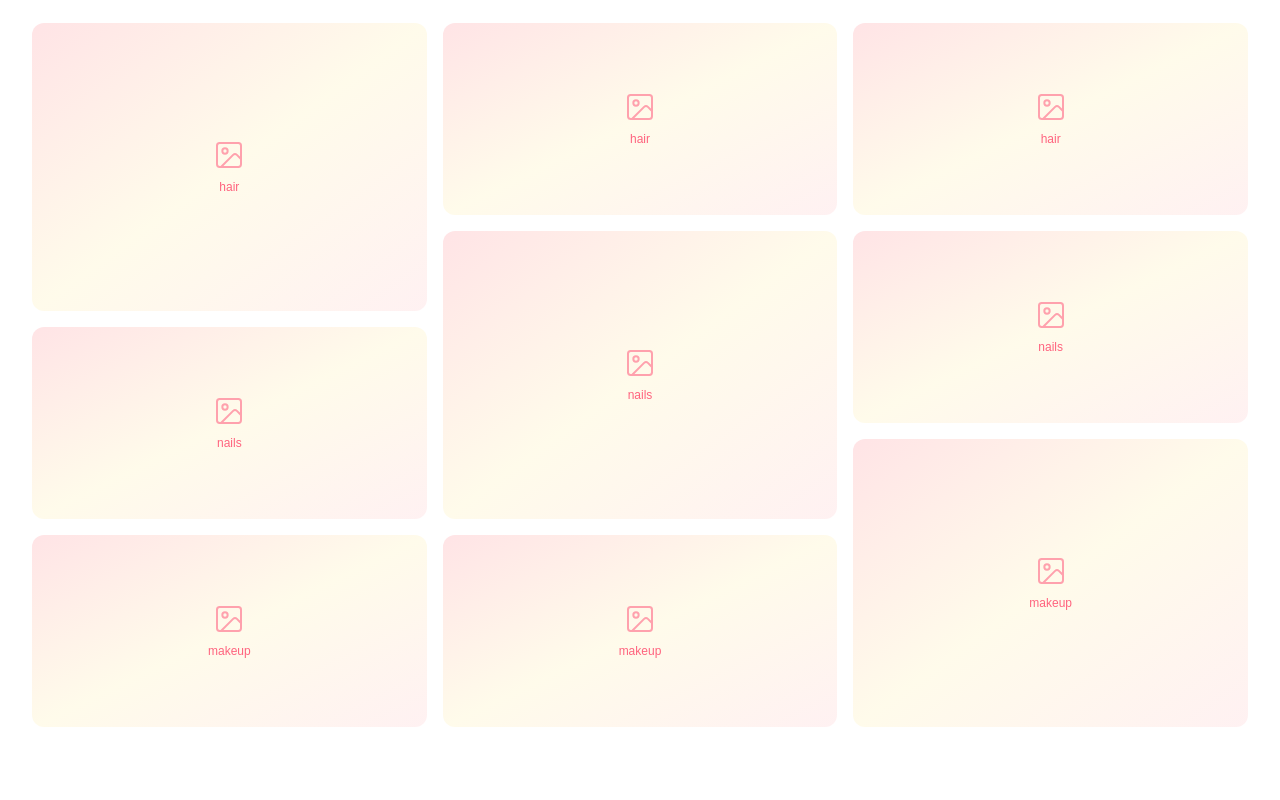
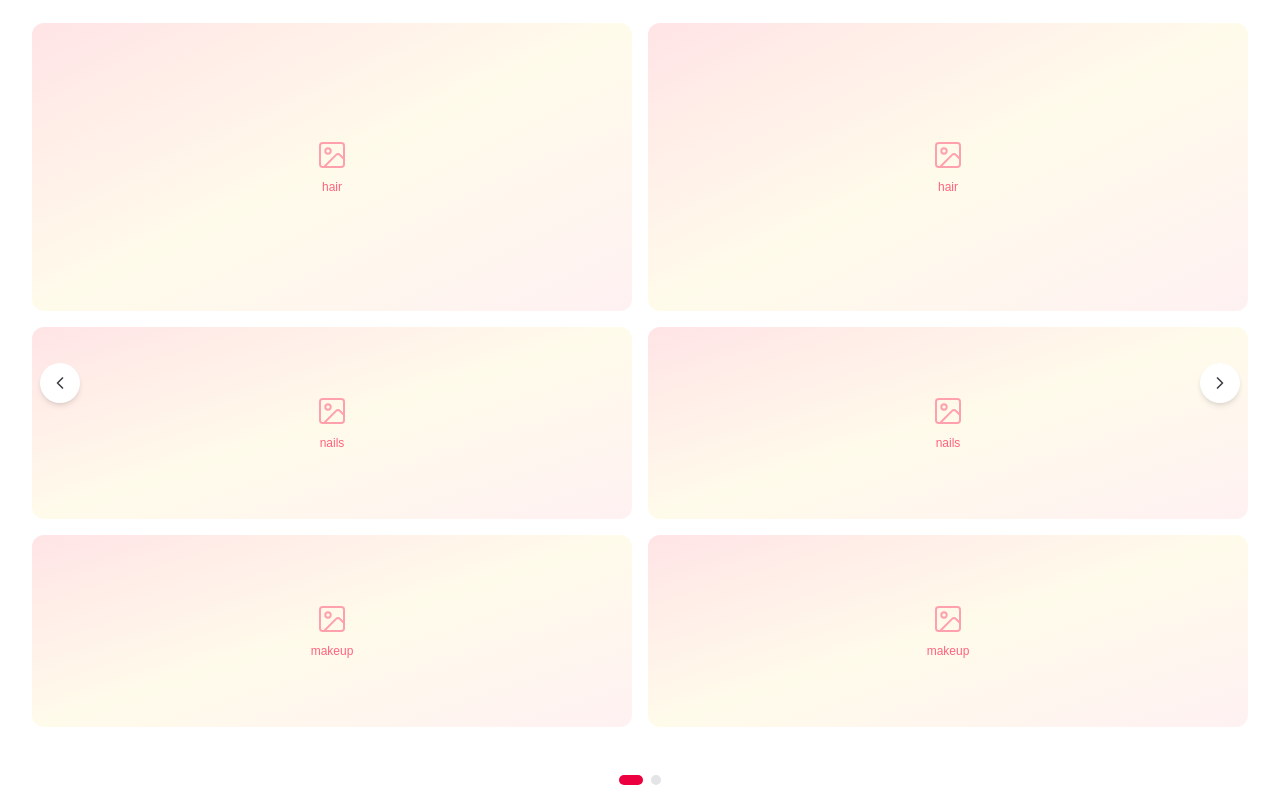
Before and after one commit to brandismtechnologies2023-eng/-vr-unisex-salon-v3, a Next.js app: page / in a window 1280 px wide. Shown: the part 4200-5000 px from the top of the page. Built offline with nearby package versions, Linux system fonts and the light colour scheme.

Commit message:
Turn Gallery into a slider with two masonry grids
Replaces the single scrolling masonry layout with a two-slide
carousel (framer-motion transitions, prev/next arrows, dot nav),
each slide showing its own 2-column masonry grid of photos.

```diff
--- a/components/home/Gallery.tsx
+++ b/components/home/Gallery.tsx
@@ -1,15 +1,27 @@
 "use client";
 
 import { useState } from "react";
+import { AnimatePresence, motion } from "framer-motion";
+import { ChevronLeft, ChevronRight } from "lucide-react";
 import SectionHeading from "@/components/shared/SectionHeading";
 import GalleryCard from "@/components/shared/GalleryCard";
 import Modal from "@/components/shared/Modal";
 import ImagePlaceholder from "@/components/shared/ImagePlaceholder";
 import { galleryImages } from "@/lib/data";
 
+const midpoint = Math.ceil(galleryImages.length / 2);
+const slides = [galleryImages.slice(0, midpoint), galleryImages.slice(midpoint)];
+
 export default function Gallery() {
+  const [slideIndex, setSlideIndex] = useState(0);
+  const [direction, setDirection] = useState(0);
   const [activeId, setActiveId] = useState<string | null>(null);
   const activeImage = galleryImages.find((img) => img.id === activeId) ?? null;
+
+  const goTo = (index: number) => {
+    setDirection(index > slideIndex ? 1 : -1);
+    setSlideIndex((index + slides.length) % slides.length);
+  };
 
   return (
     <section className="mx-auto max-w-7xl px-4 py-20 sm:px-6 lg:px-8">
@@ -19,13 +31,58 @@ export default function Gallery() {
         subtitle="Real transformations and moments from our salon floor."
       />
 
-      <div className="columns-2 gap-4 sm:columns-3 [&>*]:mb-4">
-        {galleryImages.map((image, i) => (
-          <GalleryCard
-            key={image.id}
-            image={image}
-            onClick={() => setActiveId(image.id)}
-            className={i % 4 === 0 ? "h-72" : "h-48"}
+      <div className="relative">
+        <div className="overflow-hidden">
+          <AnimatePresence mode="wait" custom={direction}>
+            <motion.div
+              key={slideIndex}
+              custom={direction}
+              initial={{ opacity: 0, x: direction >= 0 ? 60 : -60 }}
+              animate={{ opacity: 1, x: 0 }}
+              exit={{ opacity: 0, x: direction >= 0 ? -60 : 60 }}
+              transition={{ duration: 0.35 }}
+              className="columns-2 gap-4 *:mb-4"
+            >
+              {slides[slideIndex].map((image, i) => (
+                <GalleryCard
+                  key={image.id}
+                  image={image}
+                  onClick={() => setActiveId(image.id)}
+                  className={i % 3 === 0 ? "h-72" : "h-48"}
+                />
+              ))}
+            </motion.div>
+          </AnimatePresence>
+        </div>
+
+        <button
+          type="button"
+          onClick={() => goTo(slideIndex - 1)}
+          aria-label="Previous photos"
+          className="absolute left-2 top-1/2 -translate-y-1/2 flex h-10 w-10 items-center justify-center rounded-full bg-white text-zinc-700 shadow-md hover:bg-rose-50 hover:text-rose-600"
+        >
+          <ChevronLeft className="h-5 w-5" />
+        </button>
+        <button
+          type="button"
+          onClick={() => goTo(slideIndex + 1)}
+          aria-label="Next photos"
+          className="absolute right-2 top-1/2 -translate-y-1/2 flex h-10 w-10 items-center justify-center rounded-full bg-white text-zinc-700 shadow-md hover:bg-rose-50 hover:text-rose-600"
+        >
+          <ChevronRight className="h-5 w-5" />
+        </button>
+      </div>
+
+      <div className="mt-8 flex justify-center gap-2">
+        {slides.map((_, i) => (
+          <button
+            key={i}
+            type="button"
+            onClick={() => goTo(i)}
+            aria-label={`Go to grid ${i + 1}`}
+            className={`h-2.5 rounded-full transition-all ${
+              i === slideIndex ? "w-6 bg-rose-600" : "w-2.5 bg-zinc-200"
+            }`}
           />
         ))}
       </div>
--- a/lib/data.ts
+++ b/lib/data.ts
@@ -165,7 +165,7 @@ export const testimonials: Testimonial[] = [
   },
 ];
 
-export const galleryImages: GalleryImage[] = Array.from({ length: 9 }).map(
+export const galleryImages: GalleryImage[] = Array.from({ length: 12 }).map(
   (_, i) => ({
     id: String(i + 1),
     src: "",
```
